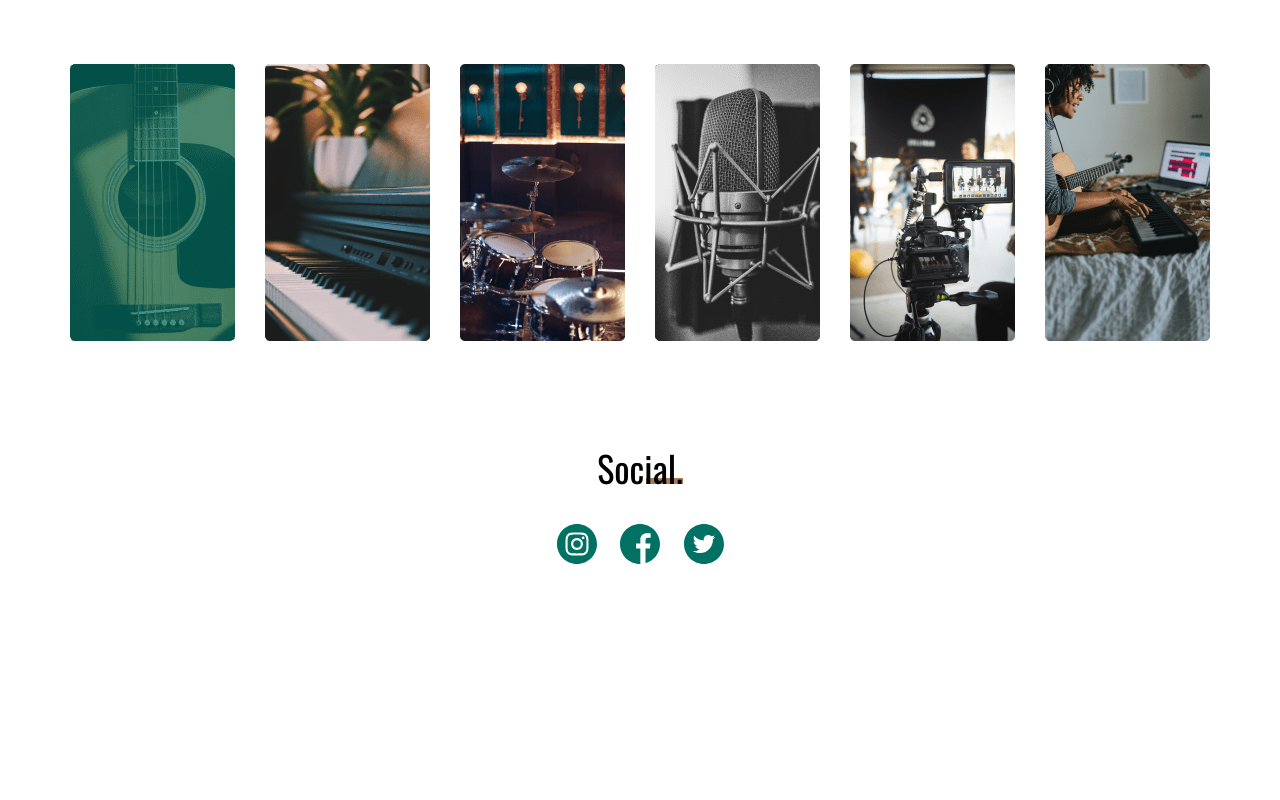
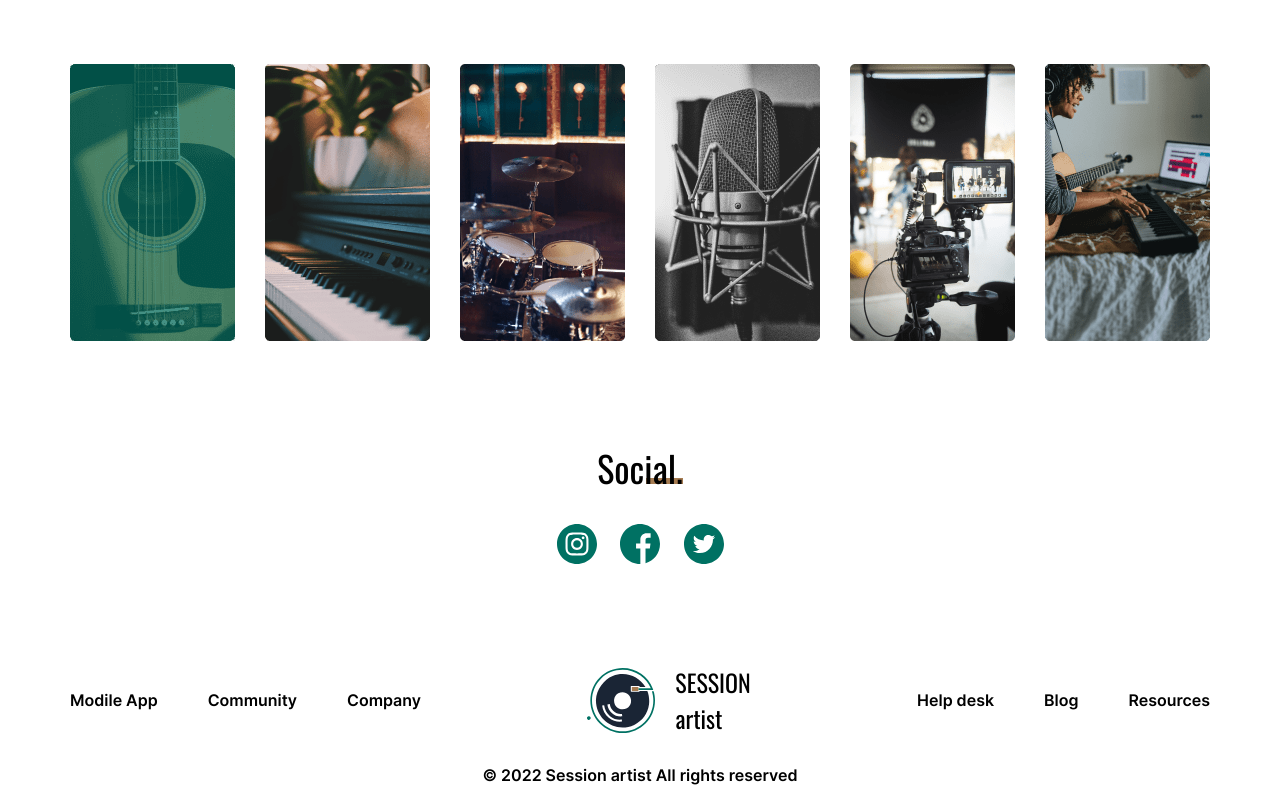
Before and after one commit to derkston/Session-Artist, a plain HTML site: page index.html in a window 1280 px wide. Shown: the part 522-1322 px from the top of the page. Before the commit the page ends 1086 px from the top, so only its background shows below. Drawn offline with Linux system fonts and the light colour scheme.

Commit message:
Сделал подвал сайта

```diff
--- a/css/style.css
+++ b/css/style.css
@@ -204,3 +204,41 @@ h1::after {
 .social__link:last-child {
 	margin-right: 0px;
 }
+
+
+/* Footer */
+.footer {
+	margin-top: 100px;
+}
+.footer__items {
+	display: flex;
+	align-items: center;
+	justify-content: space-between;
+}
+.footer__list {
+	display: flex;
+	gap: 50px;
+}
+.footer__link {
+	font-family: Inter;
+	font-size: 16px;
+	font-weight: 400;
+	line-height: 19px;
+	letter-spacing: 0em;
+	color: #000000;
+}
+
+.footer__info {
+	width: 100%;
+	margin-top: 30px;
+	padding-bottom: 15px;
+}
+.footer__info h4 {
+	font-family: Inter;
+	font-size: 16px;
+	font-weight: 400;
+	line-height: 19px;
+	letter-spacing: 0em;
+	text-align: center;
+	color: #000000;
+}
--- a/index.html
+++ b/index.html
@@ -84,6 +84,30 @@
 			</div>
 		</section>
 	</main>
+	<footer class="footer">
+		<div class="container">
+			<div class="footer__items">
+				<ul class="footer__list">
+					<li><a href="#" class="footer__link">Modile App</a></li>
+					<li><a href="#" class="footer__link">Community</a></li>
+					<li><a href="#" class="footer__link">Company</a></li>
+				</ul>
+				<div class="logo">
+					<img src="img/logo.svg" alt="">
+					<h2 class="logo__title">SESSION <br>
+						artist</h2>
+				</div>
+				<ul class="footer__list">
+					<li><a href="#" class="footer__link">Help desk</a></li>
+					<li><a href="#" class="footer__link">Blog </a></li>
+					<li><a href="#" class="footer__link">Resources</a></li>
+				</ul>
+			</div>
+			<div class="footer__info">
+				<h4>© 2022 Session artist All rights reserved</h4>
+			</div>
+		</div>
+	</footer>
 	<script src="js/script.js"></script>
 </body>
 </html>
```
